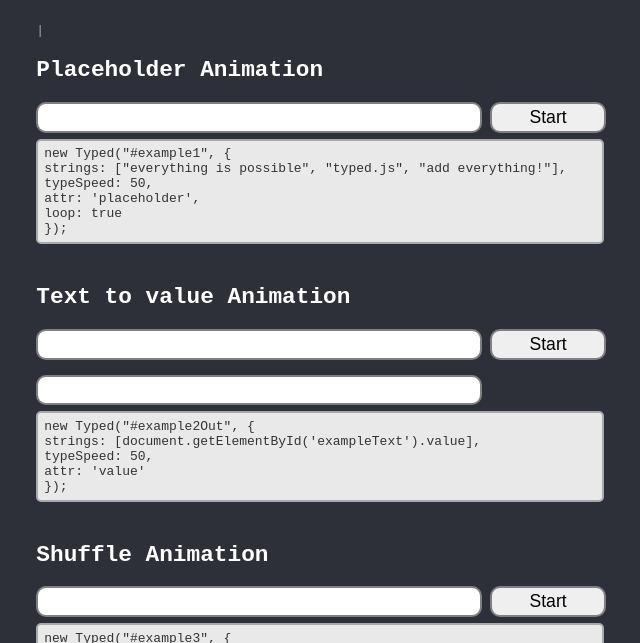
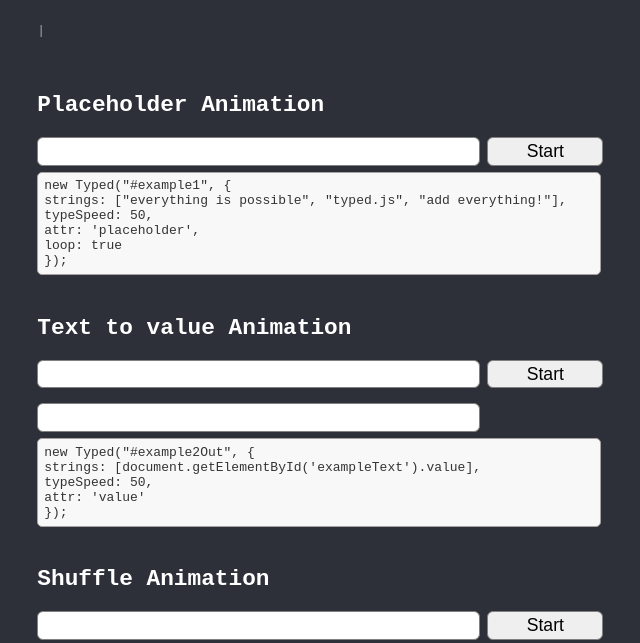
Before and after one commit to dorfingerjonas/typed.js, a plain HTML site: page index.html in a window 1280 px wide. Shown: the part 81-724 px from the top of the page, without its empty margins (321-961 px from the left). Drawn offline with nearby package versions, Linux system fonts and the light colour scheme.

Commit message:
changed border color and overflow attributes

```diff
--- a/style/style.css
+++ b/style/style.css
@@ -2,7 +2,7 @@ body {
   width: 100vw;
   height: 100vh;
   font-family: monospace;
-  overflow: hidden;
+  overflow-x: hidden;
   background-color: #2D3039;
   display: flex;
   justify-content: center;
@@ -26,8 +26,8 @@ input {
   padding: 0.5%;
   font-size: 110%;
   outline: none;
-  border-radius: 10px;
-  border: 2px gray solid;
+  border-radius: 6px;
+  border: 1px gray solid;
   width: 20%;
 }
 
@@ -35,12 +35,18 @@ input[type=text] {
   width: 75%;
 }
 
+span {
+  display: inline-block;
+  width: 50px;
+  height: 50px;
+}
+
 .code {
-  background-color: #e9e9e9;
+  background-color: #F8F8F8;
   color: #343434;
   width: 95%;
   padding: 1%;
   border-radius: 5px;
-  border: solid 2px darkgray;
+  border: solid 1.5px #a7a1a1;
   margin: 1% 0 1% 0;
 }
```
